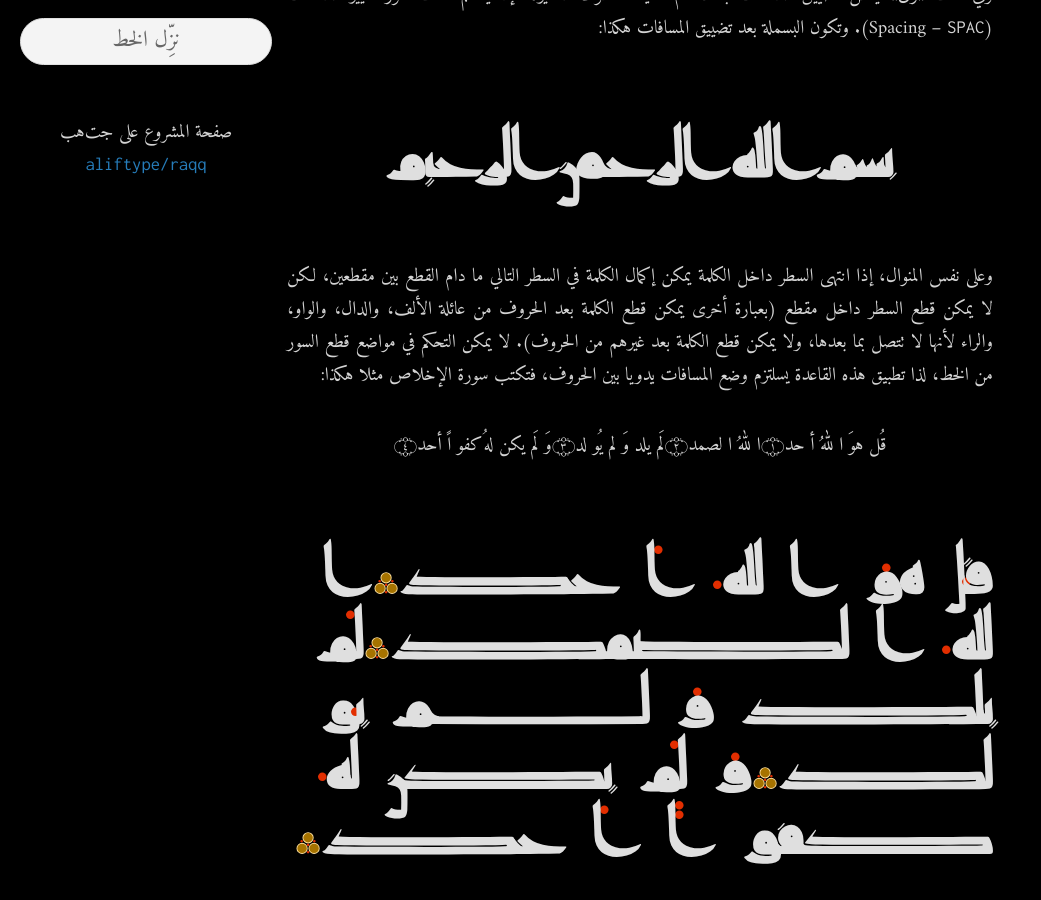
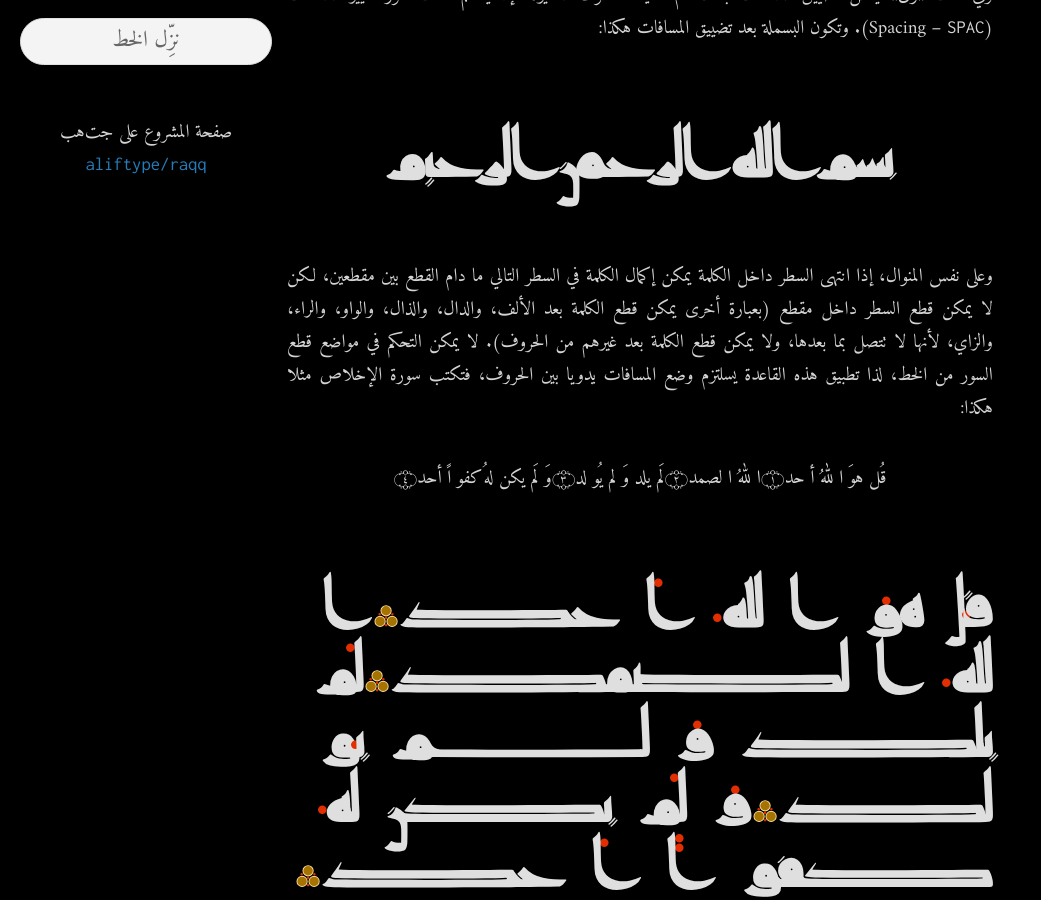
Before and after one commit to aliftype/raqq, a Jekyll site: the page built from docs/index.md, in a window 1280 px wide and 900 px high, scrolled down 1189 px. Shown: the whole window, without its empty margins (0-1041 px from the left). Built offline with Jekyll 4.4.1, drawn with Linux system fonts in a browser that asks for light colours.

Commit message:
Expand a little bit

```diff
--- a/docs/index.md
+++ b/docs/index.md
@@ -24,7 +24,7 @@ direction: rtl
 > بسم الله الرحمن الرحيم
 {:.كوفي .س-١٠٠}
 
-وعلى نفس المنوال، إذا انتهى السطر داخل الكلمة يمكن إكمال الكلمة في السطر التالي ما دام القطع بين مقطعين، لكن لا يمكن قطع السطر داخل مقطع (بعبارة أخرى يمكن قطع الكلمة بعد الحروف من عائلة الألف، والدال، والواو، والراء لأنها لا تتصل بما بعدها، ولا يمكن قطع الكلمة بعد غيرهم من الحروف). لا يمكن التحكم في مواضع قطع السور من الخط، لذا تطبيق هذه القاعدة يسلتزم وضع المسافات يدويا بين الحروف، فتكتب سورة الإخلاص مثلا هكذا:
+وعلى نفس المنوال، إذا انتهى السطر داخل الكلمة يمكن إكمال الكلمة في السطر التالي ما دام القطع بين مقطعين، لكن لا يمكن قطع السطر داخل مقطع (بعبارة أخرى يمكن قطع الكلمة بعد الألف، والدال، والذال، والواو، والراء، والزاي، لأنها لا تتصل بما بعدها، ولا يمكن قطع الكلمة بعد غيرهم من الحروف). لا يمكن التحكم في مواضع قطع السور من الخط، لذا تطبيق هذه القاعدة يسلتزم وضع المسافات يدويا بين الحروف، فتكتب سورة الإخلاص مثلا هكذا:
 > قُل هوَ ا للهُ أ حد۝١ا للهُ ا لصمد۝٢لَم يلد وَ لم يُو لد۝٣وَ لَم يكن لهُ كفو اً أحد۝٤
 
 > *قُل هوَ ا للهُ أ حد۝١ا*{:.ش٣٧} *للهُ ا لصمد۝٢لَم*{:.ش٤٨} *يلد وَ لـم يُو*{:.ش٥٣} *لد۝٣وَ لَم يكن لهُ*{:.ش٤٦}  *كفو اً أحد*{:.ش٤٣}۝٤
```
Also changed, not shown: docs/english.md (+1 -1 lines).
